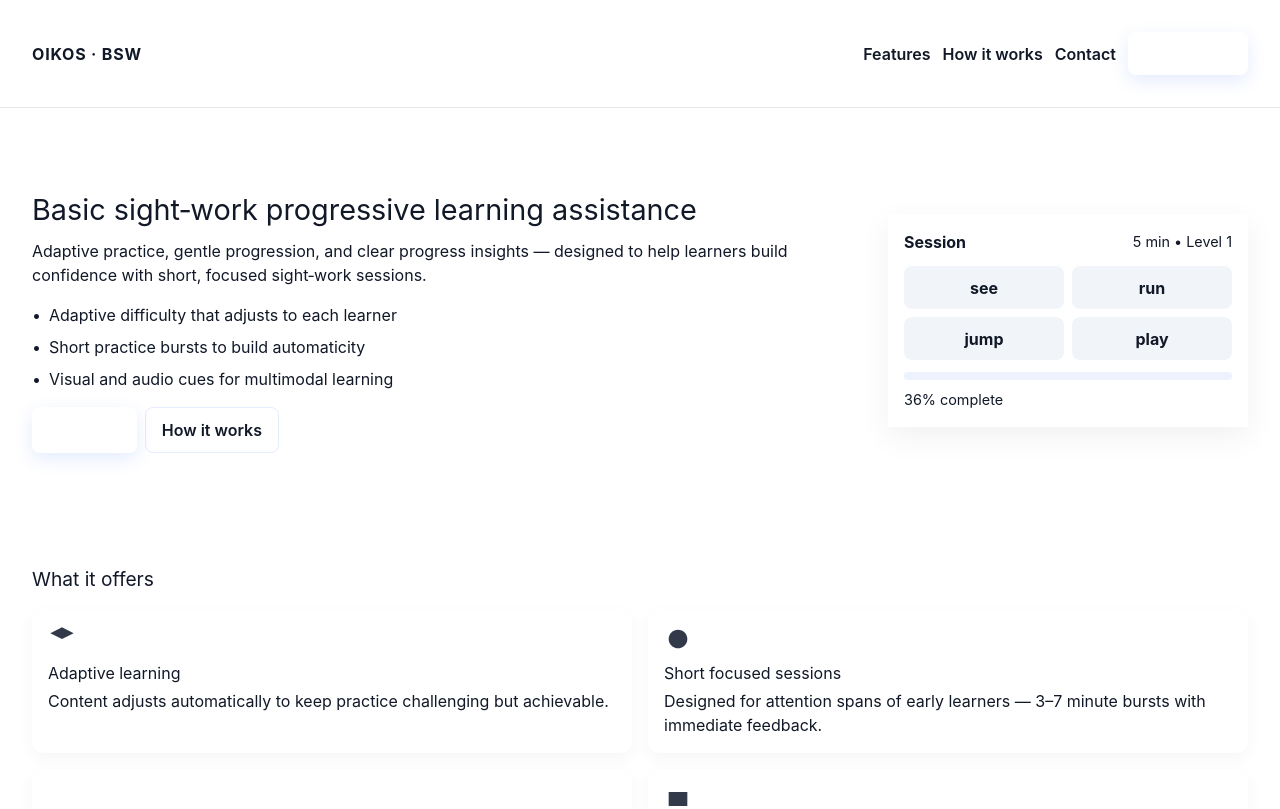
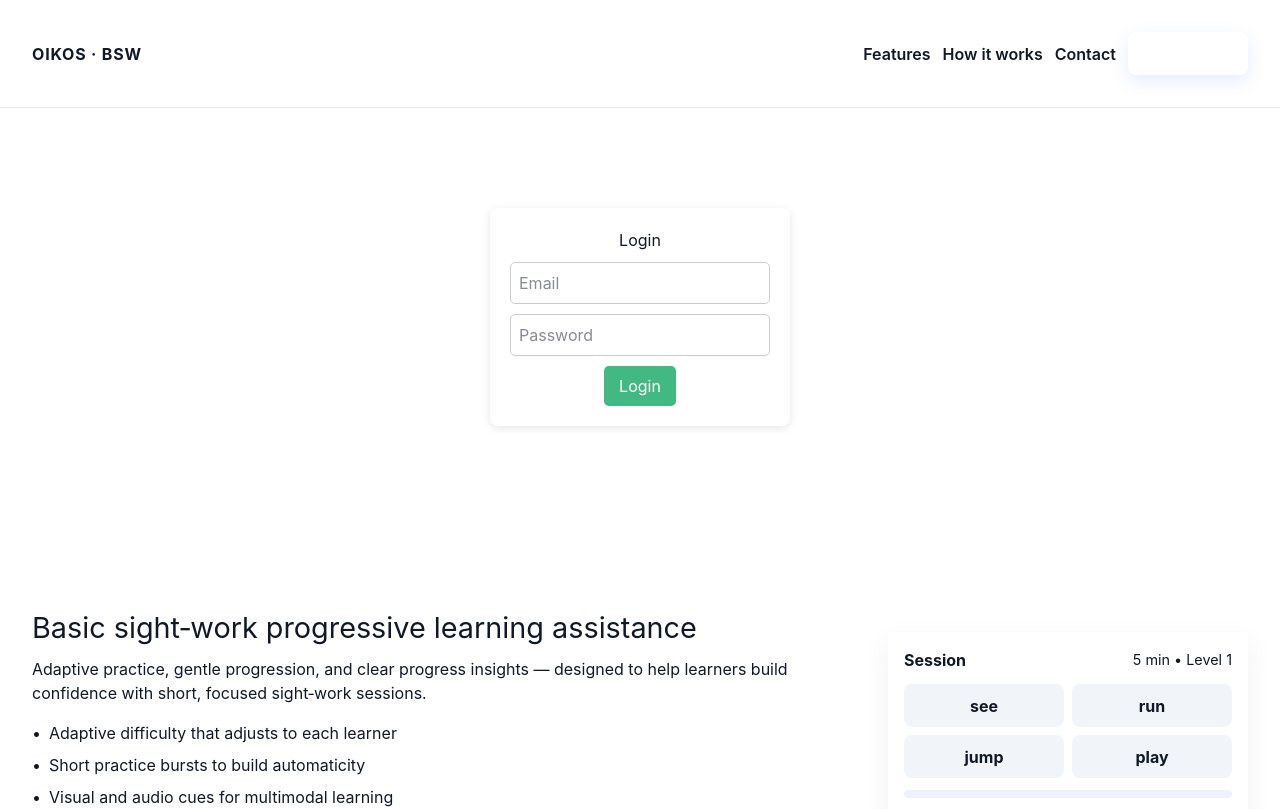
Before and after one commit to DonabelGasco/BSW, a Vue app: page /login in a window 1280 px wide. Shown: the top 809 px of the page. Built offline with nearby package versions, Linux system fonts and the light colour scheme; no server answers.

Commit message:
Authentication v1.0
Initiation of authentication of accounts

```diff
--- a/package.json
+++ b/package.json
@@ -10,8 +10,11 @@
   },
   "dependencies": {
     "@tailwindcss/vite": "^4.0.14",
+    "firebase": "^12.4.0",
+    "firebase-admin": "^13.5.0",
     "tailwindcss": "^4.0.14",
-    "vue": "^3.5.13"
+    "vue": "^3.5.13",
+    "vue-router": "^4.0.13"
   },
   "devDependencies": {
     "@vitejs/plugin-vue": "^5.2.1",
--- a/src/App.vue
+++ b/src/App.vue
@@ -13,6 +13,7 @@
     </header>
 
     <main>
+      <router-view />
       <section class="hero">
         <div class="container hero-grid">
           <div class="hero-copy">
--- /dev/null
+++ b/src/components/Home.vue
@@ -0,0 +1,53 @@
+<template>
+  <div class="home">
+    <h1>Welcome, {{ userEmail }}</h1>
+    <p>You are now logged in.</p>
+    <button @click="logout">Logout</button>
+  </div>
+</template>
+
+<script setup>
+import { ref, onMounted } from "vue"
+import { getAuth, signOut, onAuthStateChanged } from "firebase/auth"
+import { useRouter } from "vue-router"
+
+const auth = getAuth()
+const router = useRouter()
+const userEmail = ref("")
+
+onMounted(() => {
+  onAuthStateChanged(auth, (user) => {
+    if (user) {
+      userEmail.value = user.email
+    } else {
+      router.push("/login")
+    }
+  })
+})
+
+const logout = async () => {
+  try {
+    await signOut(auth)
+    router.push("/login")
+  } catch (err) {
+    console.error(err.message)
+  }
+}
+</script>
+
+<style scoped>
+.home {
+  max-width: 400px;
+  margin: 80px auto;
+  text-align: center;
+}
+button {
+  padding: 8px 12px;
+  margin-top: 12px;
+  background-color: #42b883;
+  color: white;
+  border: none;
+  border-radius: 5px;
+  cursor: pointer;
+}
+</style>
--- /dev/null
+++ b/src/components/Login.vue
@@ -0,0 +1,89 @@
+<template>
+  <div class="auth-container">
+    <h2>Login</h2>
+    <form @submit.prevent="login">
+      <input v-model="email" type="email" placeholder="Email" required />
+      <input v-model="password" type="password" placeholder="Password" required />
+      <button type="submit" :disabled="loading">
+        {{ loading ? 'Logging in...' : 'Login' }}
+      </button>
+    </form>
+    <p v-if="error" class="error">{{ error }}</p>
+  </div>
+</template>
+
+<script setup>
+import { ref } from 'vue'
+import { signInWithEmailAndPassword } from 'firebase/auth'
+import { auth } from '../firebase'
+import { useRouter } from 'vue-router'
+
+const router = useRouter()
+const email = ref('')
+const password = ref('')
+const error = ref('')
+const loading = ref(false)
+
+const login = async () => {
+  error.value = ''
+  loading.value = true
+  try {
+    await signInWithEmailAndPassword(auth, email.value, password.value)
+    // ✅ Redirect to home page after successful login
+    router.push('/home')
+  } catch (err) {
+    // Firebase returns detailed errors, but we can show a friendly message
+    if (err.code === 'auth/invalid-email') {
+      error.value = 'Invalid email format.'
+    } else if (err.code === 'auth/user-not-found') {
+      error.value = 'No account found with that email.'
+    } else if (err.code === 'auth/wrong-password') {
+      error.value = 'Incorrect password.'
+    } else {
+      error.value = 'Login failed. Please try again.'
+    }
+  } finally {
+    loading.value = false
+  }
+}
+</script>
+
+<style scoped>
+.auth-container {
+  width: 300px;
+  margin: 100px auto;
+  text-align: center;
+  background: #fff;
+  padding: 20px;
+  border-radius: 8px;
+  box-shadow: 0 2px 8px rgba(0,0,0,0.1);
+}
+
+input {
+  display: block;
+  width: 100%;
+  margin: 10px 0;
+  padding: 8px;
+  border: 1px solid #ccc;
+  border-radius: 5px;
+}
+
+button {
+  background: #42b983;
+  color: white;
+  border: none;
+  padding: 8px 15px;
+  cursor: pointer;
+  border-radius: 5px;
+}
+
+button:disabled {
+  opacity: 0.6;
+  cursor: not-allowed;
+}
+
+.error {
+  color: red;
+  margin-top: 10px;
+}
+</style>
--- /dev/null
+++ b/src/components/Signup.vue
@@ -0,0 +1,58 @@
+<template>
+  <div class="auth-container">
+    <h2>Sign Up</h2>
+    <form @submit.prevent="signup">
+      <input v-model="email" type="email" placeholder="Email" required />
+      <input v-model="password" type="password" placeholder="Password" required />
+      <button type="submit">Create Account</button>
+    </form>
+    <p v-if="error">{{ error }}</p>
+  </div>
+</template>
+
+<script setup>
+import { ref } from 'vue'
+import { createUserWithEmailAndPassword } from 'firebase/auth'
+import { auth } from '../firebase'
+
+const email = ref('')
+const password = ref('')
+const error = ref('')
+
+const signup = async () => {
+  try {
+    await createUserWithEmailAndPassword(auth, email.value, password.value)
+    alert('Account created successfully!')
+    email.value = ''
+    password.value = ''
+    error.value = ''
+  } catch (err) {
+    error.value = err.message
+  }
+}
+</script>
+
+<style scoped>
+.auth-container {
+  width: 300px;
+  margin: 100px auto;
+  text-align: center;
+}
+input {
+  display: block;
+  width: 100%;
+  margin: 10px 0;
+  padding: 8px;
+}
+button {
+  background: #42b983;
+  color: white;
+  border: none;
+  padding: 8px 15px;
+  cursor: pointer;
+  border-radius: 5px;
+}
+p {
+  color: red;
+}
+</style>
--- /dev/null
+++ b/src/firebase.js
@@ -0,0 +1,23 @@
+// Import the functions you need from the SDKs you need
+import { initializeApp } from "firebase/app";
+import { getAnalytics } from "firebase/analytics";
+import { getAuth } from "firebase/auth";
+// TODO: Add SDKs for Firebase products that you want to use
+// https://firebase.google.com/docs/web/setup#available-libraries
+
+// Your web app's Firebase configuration
+// For Firebase JS SDK v7.20.0 and later, measurementId is optional
+const firebaseConfig = {
+  apiKey: "AIzaSyCAJrU9YYHD2LaNDc3153MiMup4Bkexb38",
+  authDomain: "oikos-bsw-test.firebaseapp.com",
+  projectId: "oikos-bsw-test",
+  storageBucket: "oikos-bsw-test.firebasestorage.app",
+  messagingSenderId: "551172706143",
+  appId: "1:551172706143:web:e610d7f956798cee0bf0ea",
+  measurementId: "G-X32HGWHH1B"
+};
+
+// Initialize Firebase
+const app = initializeApp(firebaseConfig);
+const analytics = getAnalytics(app);
+export const auth = getAuth(app);
--- /dev/null
+++ b/src/router/index.js
@@ -0,0 +1,51 @@
+import { createRouter, createWebHistory } from "vue-router"
+import { getAuth, onAuthStateChanged } from "firebase/auth"
+
+import LoginForm from '../components/Login.vue'
+import SignupForm from '../components/Signup.vue'
+import Home from '../components/Home.vue'
+
+const router = createRouter({
+    history: createWebHistory(),
+    routes: [
+        {
+            path: '/home',
+            name: 'Home',
+            component: Home,
+            meta: { requiresAuth: true }
+        },
+        {
+            path: '/login',
+            name: 'Login',
+            component: LoginForm,
+            meta: { requiresGuest: true }
+        },
+        {
+            path: '/signup',
+            name: 'Signup',
+            component: SignupForm,
+            meta: { requiresGuest: true }
+        }
+    ],
+});
+
+const auth = getAuth()
+
+router.beforeEach((to, from, next) => {
+  const requiresAuth = to.matched.some(record => record.meta.requiresAuth)
+  const requiresGuest = to.matched.some(record => record.meta.requiresGuest)
+
+  onAuthStateChanged(auth, (user) => {
+    if (requiresAuth && !user) {
+      // Not logged in → redirect to login
+      next('/login')
+    } else if (requiresGuest && user) {
+      // Already logged in → redirect to home
+      next('/home')
+    } else {
+      next()
+    }
+  })
+})
+
+export default router;
```
Also changed, not shown: src/main.js (+6 -1 lines), 1 other file (tests, documents, lock files or other folders).
